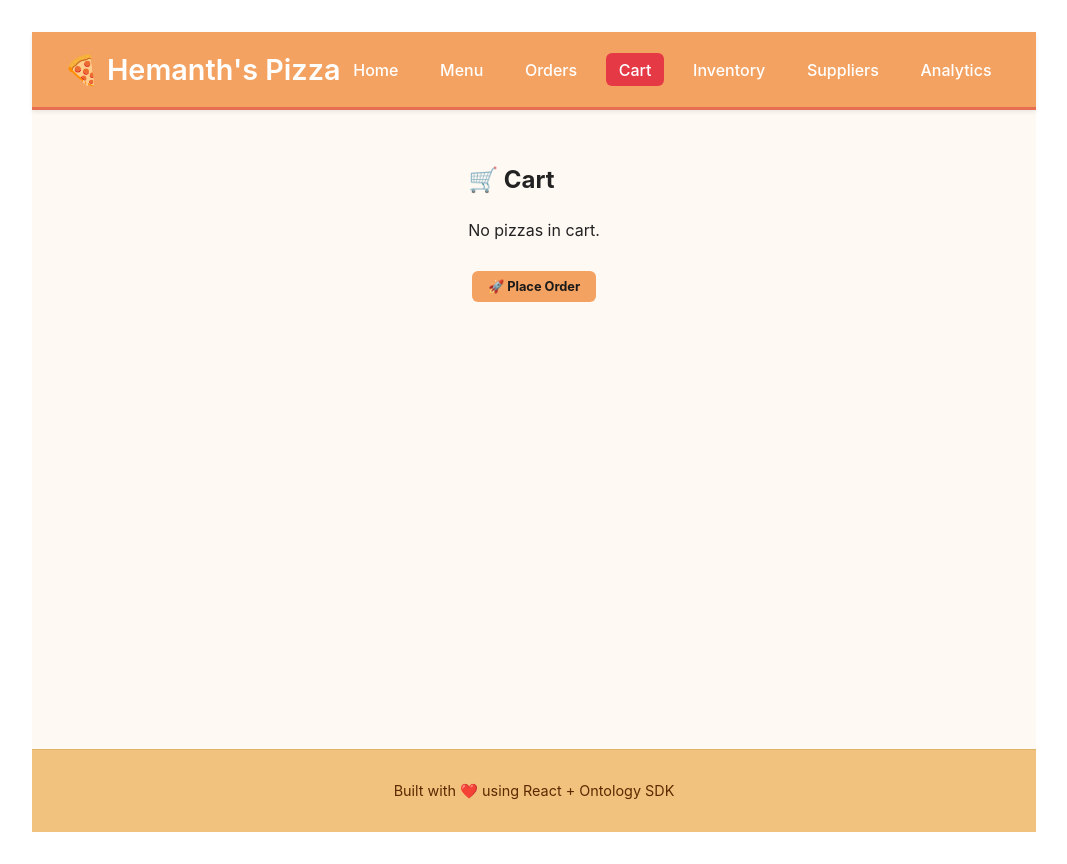
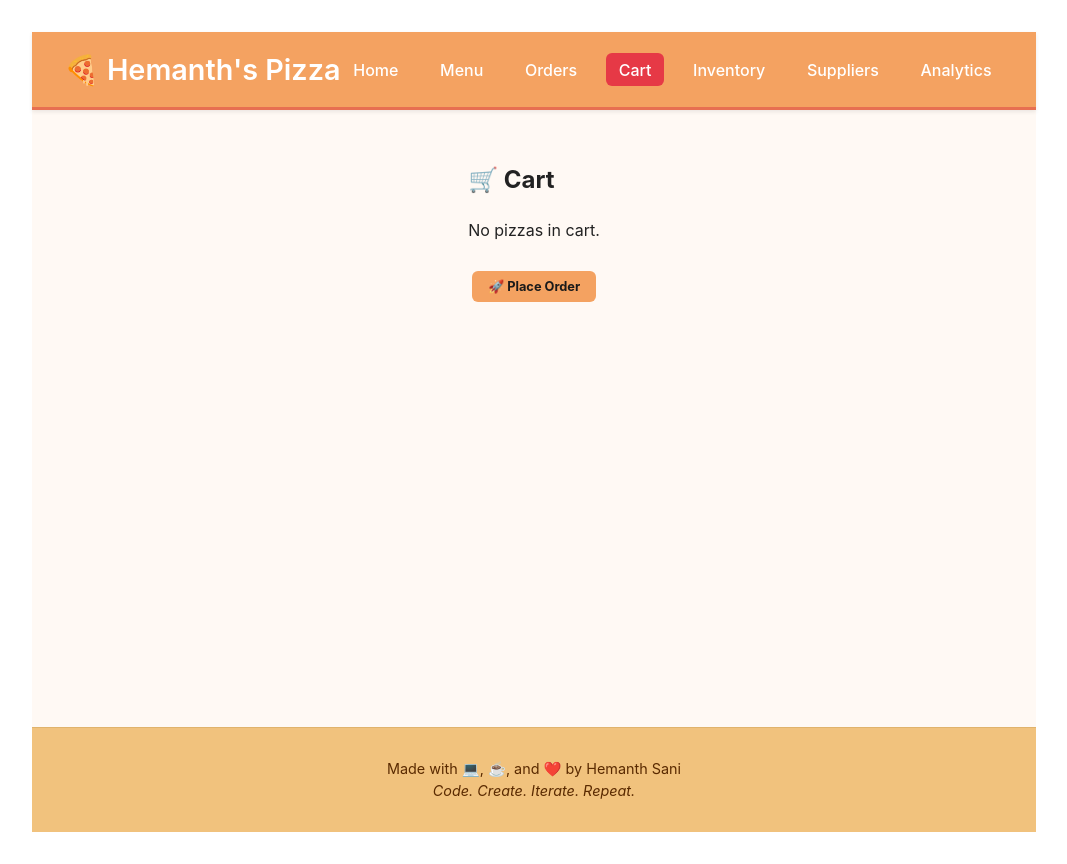
Before and after one commit to hemanth-sani/foundry-pizza-orders, a React (Vite) app: page /cart in a window 1280 px wide. Shown: the whole page, without its empty margins (106-1173 px from the left). Built offline with nearby package versions, Linux system fonts and the light colour scheme; what @osdk/client, @osdk/oauth would draw is missing.

Commit message:
footer changes

```diff
--- a/src/Layout.tsx
+++ b/src/Layout.tsx
@@ -43,7 +43,8 @@ export default function Layout({ children }: LayoutProps) {
       <main className={css.content}>{children}</main>
 
       <footer className={css.footer}>
-        <p>Built with ❤️ using React + Ontology SDK</p>
+        <p>Made with 💻, ☕, and ❤️ by Hemanth Sani <br></br>
+<i>Code. Create. Iterate. Repeat.</i></p>
       </footer>
     </div>
   );
```
